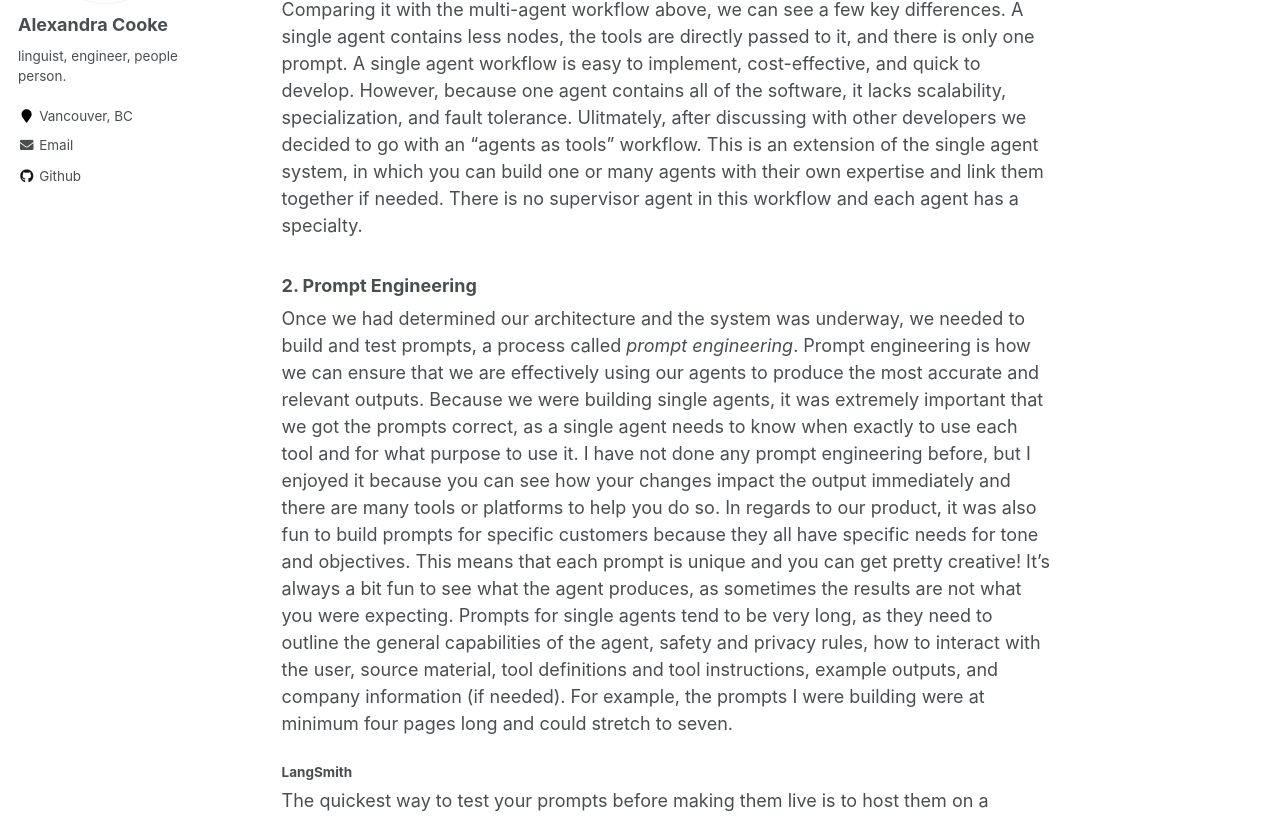
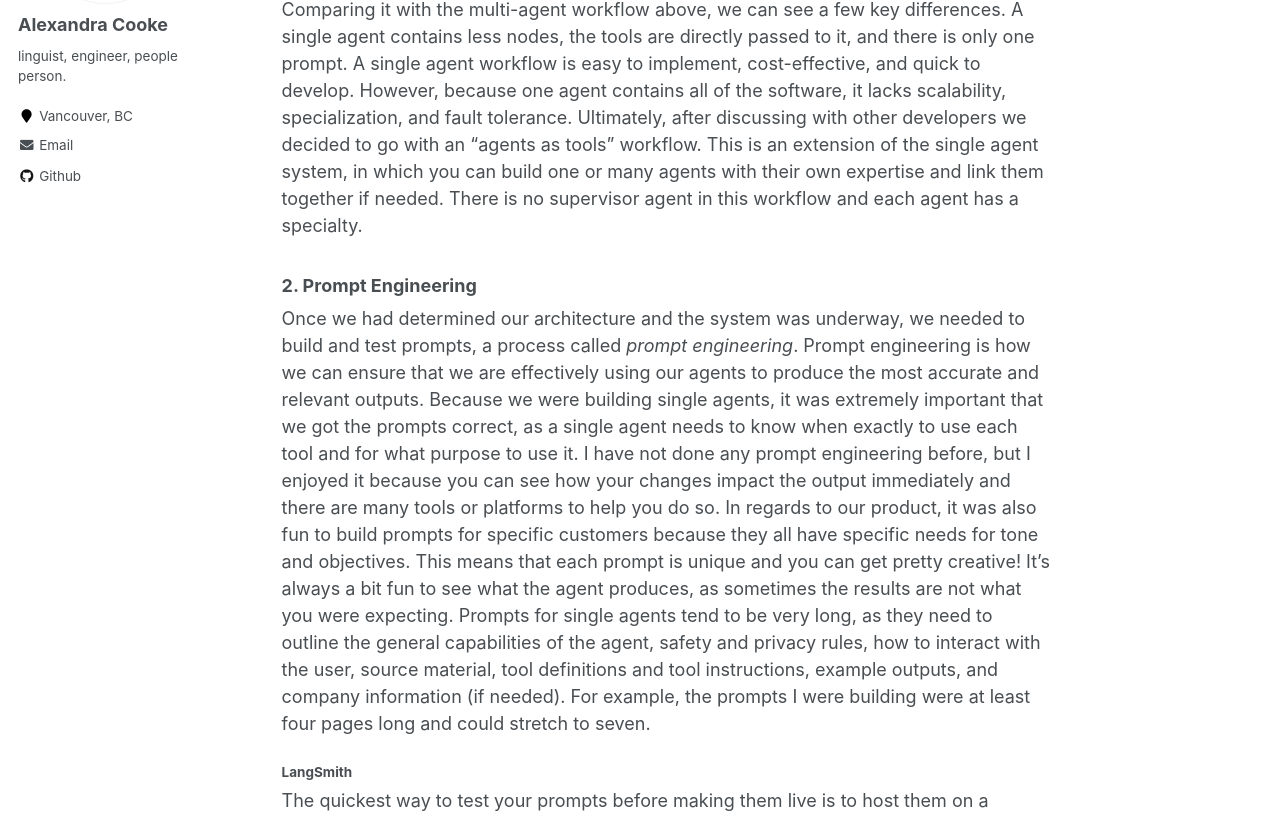
Before and after one commit to acooke82/acooke82.github.io, a Jekyll site: the page built from _portfolio/portfolio-1.md, in a window 1280 px wide and 1400 px high, scrolled down 5579 px. Shown: the part 261-1079 px from the top of the window. Built offline with Jekyll 4.4.1, drawn with Linux system fonts in a browser that asks for light colours; some of the changed text lies outside the part shown.

Commit message:
Update portfolio-1.md
- fixed grammar mistakes

````diff
--- a/_portfolio/portfolio-1.md
+++ b/_portfolio/portfolio-1.md
@@ -272,11 +272,11 @@ def build_async_workflow(csv_file_path, api_file_path) -> StateGraph:
     return workflow
 ```
 
-Comparing it with the multi-agent workflow above, we can see a few key differences. A single agent contains less nodes, the tools are directly passed to it, and there is only one prompt. A single agent workflow is easy to implement, cost-effective, and quick to develop. However, because one agent contains all of the software, it lacks scalability, specialization, and fault tolerance. Ulitmately, after discussing with other developers we decided to go with an "agents as tools" workflow. This is an extension of the single agent system, in which you can build one or many agents with their own expertise and link them together if needed. There is no supervisor agent in this workflow and each agent has a specialty.
+Comparing it with the multi-agent workflow above, we can see a few key differences. A single agent contains less nodes, the tools are directly passed to it, and there is only one prompt. A single agent workflow is easy to implement, cost-effective, and quick to develop. However, because one agent contains all of the software, it lacks scalability, specialization, and fault tolerance. Ultimately, after discussing with other developers we decided to go with an "agents as tools" workflow. This is an extension of the single agent system, in which you can build one or many agents with their own expertise and link them together if needed. There is no supervisor agent in this workflow and each agent has a specialty.
 
 ### 2. Prompt Engineering
 
-Once we had determined our architecture and the system was underway, we needed to build and test prompts, a process called *prompt engineering*. Prompt engineering is how we can ensure that we are effectively using our agents to produce the most accurate and relevant outputs. Because we were building single agents, it was extremely important that we got the prompts correct, as a single agent needs to know when exactly to use each tool and for what purpose to use it. I have not done any prompt engineering before, but I enjoyed it because you can see how your changes impact the output immediately and there are many tools or platforms to help you do so. In regards to our product, it was also fun to build prompts for specific customers because they all have specific needs for tone and objectives. This means that each prompt is unique and you can get pretty creative! It's always a bit fun to see what the agent produces, as sometimes the results are not what you were expecting. Prompts for single agents tend to be very long, as they need to outline the general capabilities of the agent, safety and privacy rules, how to interact with the user, source material, tool definitions and tool instructions, example outputs, and company information (if needed). For example, the prompts I were building were at minimum four pages long and could stretch to seven.
+Once we had determined our architecture and the system was underway, we needed to build and test prompts, a process called *prompt engineering*. Prompt engineering is how we can ensure that we are effectively using our agents to produce the most accurate and relevant outputs. Because we were building single agents, it was extremely important that we got the prompts correct, as a single agent needs to know when exactly to use each tool and for what purpose to use it. I have not done any prompt engineering before, but I enjoyed it because you can see how your changes impact the output immediately and there are many tools or platforms to help you do so. In regards to our product, it was also fun to build prompts for specific customers because they all have specific needs for tone and objectives. This means that each prompt is unique and you can get pretty creative! It's always a bit fun to see what the agent produces, as sometimes the results are not what you were expecting. Prompts for single agents tend to be very long, as they need to outline the general capabilities of the agent, safety and privacy rules, how to interact with the user, source material, tool definitions and tool instructions, example outputs, and company information (if needed). For example, the prompts I were building were at least four pages long and could stretch to seven.
 
 ##### LangSmith
 
````
Also changed, not shown: other parts of _portfolio/portfolio-1.md (+3 -3 lines).
